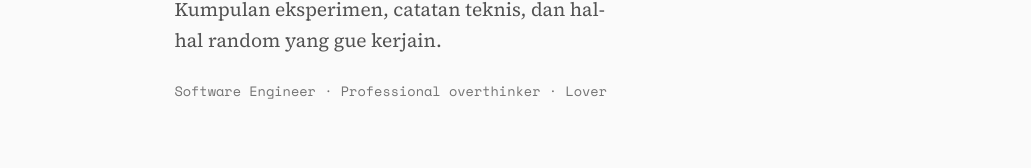
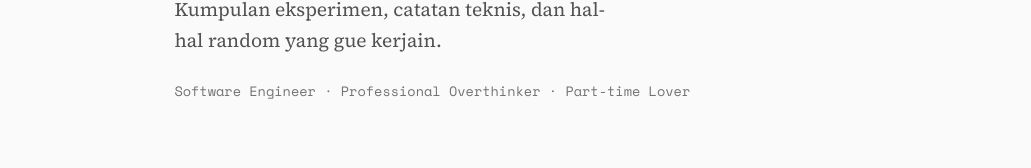
Before and after one commit to muhammadfaza16/muhammadfaza16.github.io, a Next.js app: page /about in a window 1280 px wide. Shown: the part 497-665 px from the top of the page, without its empty margins (120-1151 px from the left). Built offline with nearby package versions, Linux system fonts and the light colour scheme; a web font is replaced by a local one.

Commit message:
chore: fix typos in Almanac/Almanack branding and copy updates

```diff
--- a/src/app/about/page.tsx
+++ b/src/app/about/page.tsx
@@ -273,7 +273,7 @@ export default function AboutPage() {
                                 marginTop: "clamp(1.5rem, 3vh, 2rem)"
                             }}
                         >
-                            Software Engineer · Professional overthinker · Lover
+                            Software Engineer · Professional Overthinker · Part-time Lover
                         </motion.p>
                     </motion.div>
                 </Container>
```
